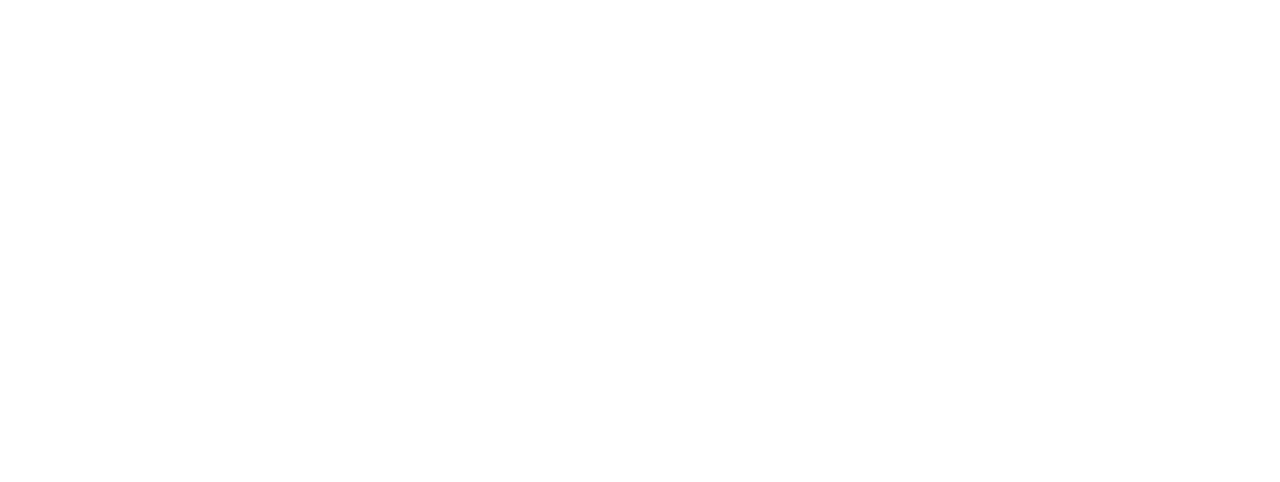
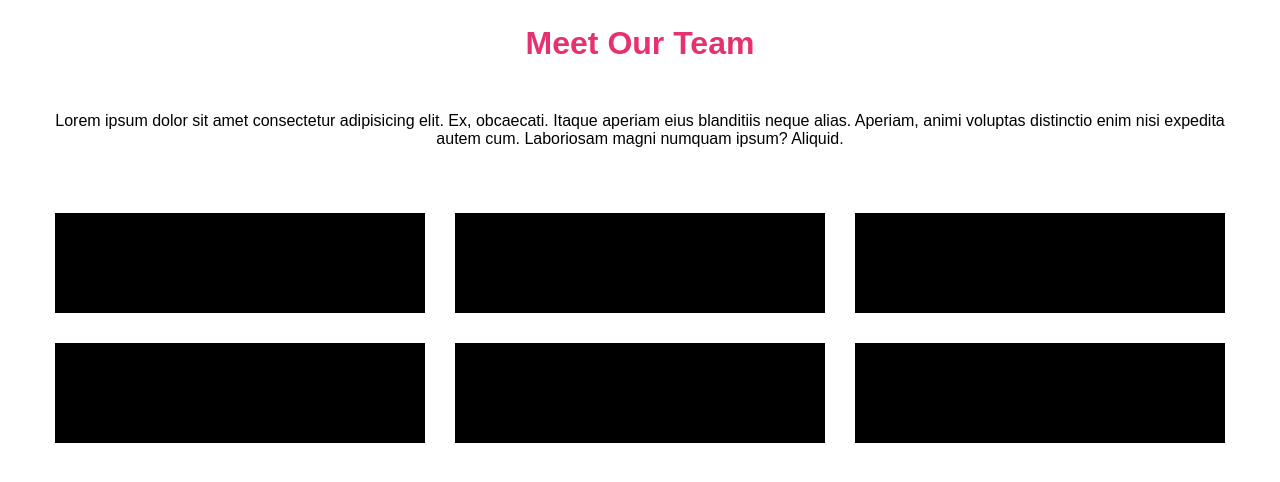
Before and after one commit to Pietro-Leone/html-css-float-cards, a plain HTML site: page index.html in a window 1280 px wide. Drawn offline with Linux system fonts and the light colour scheme.

Commit message:
Creazione header e cards

```diff
--- a/css/style.css
+++ b/css/style.css
@@ -2,4 +2,41 @@
     margin: 0;
     padding: 0;
     box-sizing: border-box;
+    font-family: Arial, Helvetica, sans-serif
 }
+
+.container{
+    margin: auto;
+    max-width: 1200px;
+}
+
+header{
+    text-align: center;
+}
+
+h1{
+    margin: 25px 0 50px 0;
+    color: #e53170;
+}
+
+.clearfix::after{
+    content: "";
+    display: table;
+    clear: both;
+}
+
+.f-left{
+    float: left;
+}
+
+.cards{
+    margin-top: 50px;
+    width: 100%;
+}
+
+.card{
+    width: 370px;
+    height: 100px;
+    background-color: black;
+    margin: 15px;
+}
--- a/index.html
+++ b/index.html
@@ -3,13 +3,42 @@
 <head>
     <meta charset="UTF-8">
     <title>Meet Our Team</title>
+    <link rel="stylesheet" href="css/style.css">
 </head>
 <body>
-    <header>
+    <div class="container">
+        <header>
+            <h1>Meet Our Team</h1>
+            <p>Lorem ipsum dolor sit amet consectetur adipisicing elit. Ex, obcaecati. Itaque aperiam eius blanditiis neque alias. Aperiam, animi voluptas distinctio enim nisi expedita autem cum. Laboriosam magni numquam ipsum? Aliquid.</p>
+        </header>
+        <main>
+            <section class="cards clearfix">
+                <!-- CARD N1 -->
+                <div class="card f-left">
 
-    </header>
-    <main>
+                </div>
+                <!-- CARD N2 -->
+                <div class="card f-left">
 
-    </main>
+                </div>
+                <!-- CARD N3 -->
+                <div class="card f-left">
+
+                </div>
+                <!-- CARD N4 -->
+                <div class="card f-left">
+
+                </div>
+                <!-- CARD N5 -->
+                <div class="card f-left">
+
+                </div>
+                <!-- CARD N6 -->
+                <div class="card f-left">
+
+                </div>
+            </section>
+        </main>
+    </div>
 </body>
 </html>
```
